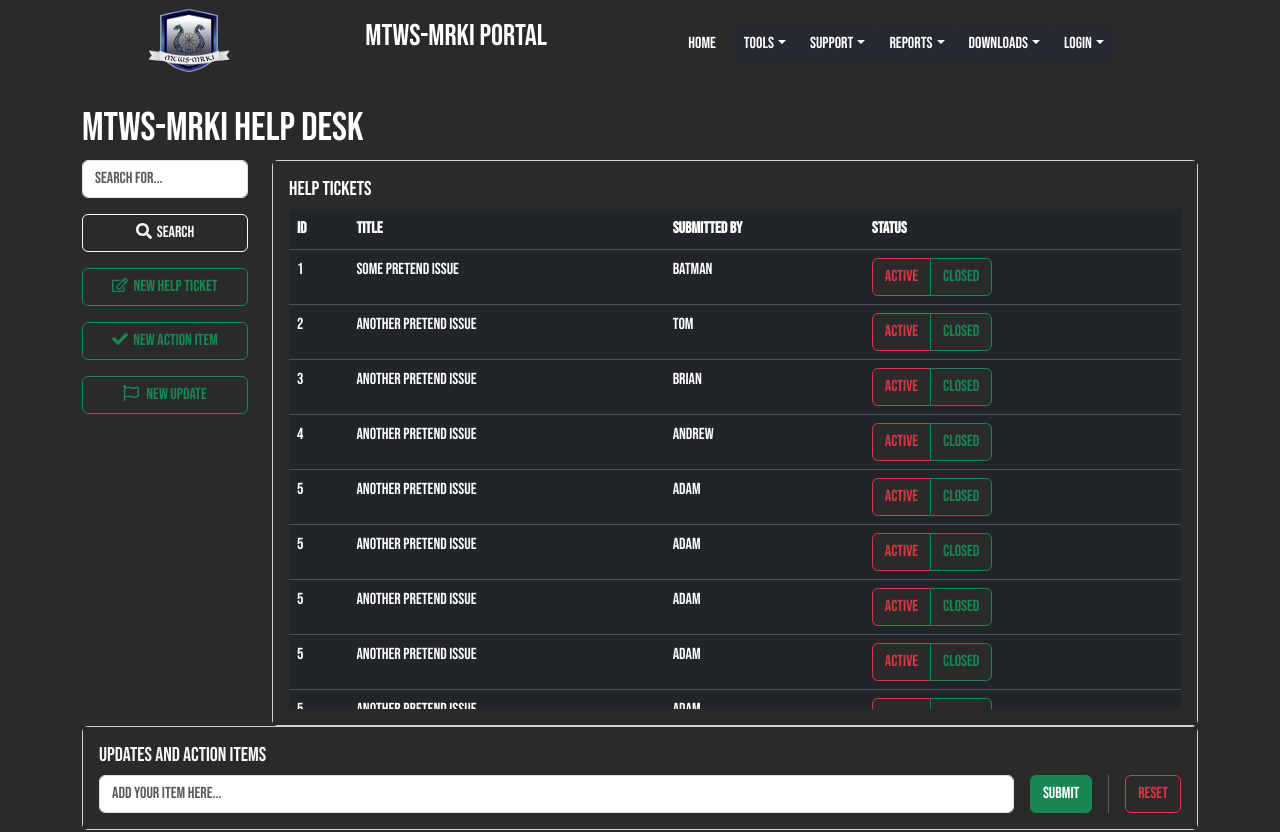
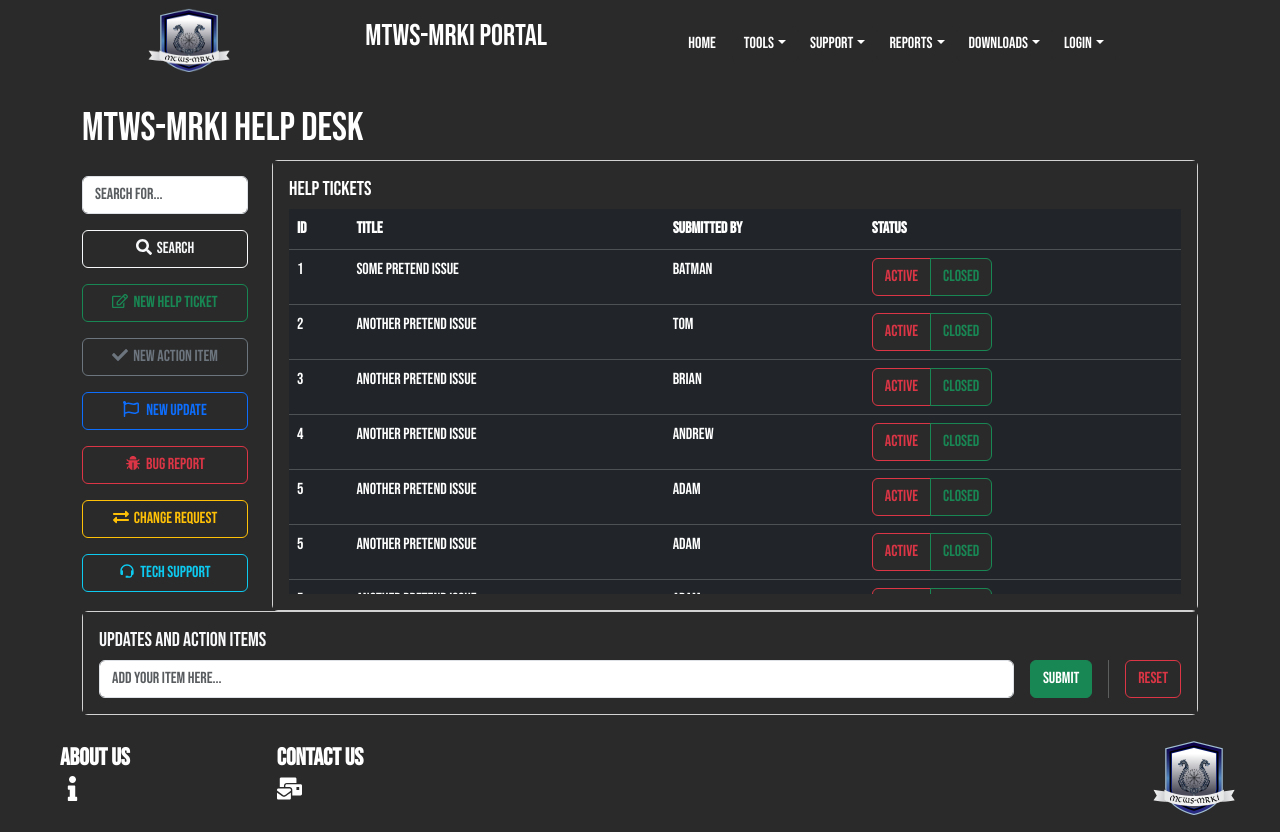
Before and after one commit to bridgetvon/mtws-portal, a React (Create React App) app: page /helpDesk in a window 1280 px wide. Shown: the top 832 px of the page. Built offline with nearby package versions, Linux system fonts and the light colour scheme.

Commit message:
more small tweakes

```diff
--- a/src/components/Footer/Footer.js
+++ b/src/components/Footer/Footer.js
@@ -4,7 +4,6 @@ import {
     Container,
     Row,
     Column,
-    FooterLink,
     Heading,
 } from "./FooterStyles";
 
--- a/src/components/Footer/FooterStyles.js
+++ b/src/components/Footer/FooterStyles.js
@@ -7,6 +7,7 @@ export const Box = styled.div`
     color: white;
     text-align: center;
     margin-top: 25px;
+
 
   @media (max-width: 1000px) {
     padding: 70px 30px;
--- a/src/components/Hero/Hero.css
+++ b/src/components/Hero/Hero.css
@@ -47,6 +47,10 @@
     object-fit: cover;
 }
 
+#top-card-txt{
+    font-family: 'Roboto', sans-serif;
+}
+
 
 form{
     background-color: transparent;
--- a/src/components/Hero/Hero.js
+++ b/src/components/Hero/Hero.js
@@ -41,7 +41,7 @@ const Hero = () => {
                     <Card bg="dark" text="light" border="light" className='hero-p'>
                         <Card.Img variant="top" src={MilitaryPic} id="card-img" />
                         <Card.Body>
-                            <Card.Text>
+                            <Card.Text id='top-card-txt'>
                                 This website is not an official component of the Department of Defense or any Military service. It is an unclassified site and contain NO classified
                                 government information. Users are precluded from submitting classified information in help requests or forum posts.
                             </Card.Text>
@@ -52,7 +52,7 @@ const Hero = () => {
                     <Card text="light" bg="dark" border="light" className='hero-p'>
                         <Card.Img variant="top" src={Soldiers} id="card-img" />
                         <Card.Body>
-                            <Card.Text>
+                            <Card.Text id='top-card-txt'>
                                 This website is not an official component of the Department of Defense or any Military service. It is an unclassified site and contain NO classified
                                 government information. Users are precluded from submitting classified information in help requests or forum posts.
                             </Card.Text>
@@ -63,10 +63,10 @@ const Hero = () => {
                     <Card bg="dark" text="light" border="light" className='hero-p'>
                         <Card.Img variant="top" src={HelpDesk} id="card-img" />
                         <Card.Body>
-                            <Card.Text>
+                            <Card.Text id='top-card-txt'>
                                 For MTWS_MRKI help you can call the MTWS help hotline at (123)-456-7891 & email at MTWSHelp@mtws-mrki.net, or
                             </Card.Text>
-                            <Button id="card-btn" className="m-2" variant="outline-light" text="light">
+                            <Button id="card-btn" className="m-4" variant="outline-light" text="light">
                                 Contact Here
                             </Button>
                         </Card.Body>
--- a/src/components/Nav/Navbar.css
+++ b/src/components/Nav/Navbar.css
@@ -17,7 +17,7 @@ nav{
     background-color: #fff;
     border: none;
     margin-left: 30px; */
-    background-color: #262a30;
+    background-color: #2a2a2a;
     color: #fff;
     border: none;
     cursor: pointer;
--- a/src/components/Table/Table.css
+++ b/src/components/Table/Table.css
@@ -1,5 +1,5 @@
 #custom-table {
     height: 500px;
-    max-height: 500px; /* Set the desired height for the container */
+    max-height: 385px; /* Set the desired height for the container */
     overflow-y: auto; /* Enable vertical scrollbar */
   }
--- a/src/index.css
+++ b/src/index.css
@@ -2,6 +2,7 @@
 
 
   *{
+    font-family: 'Roboto', sans-serif;
     font-family: 'Barlow', sans-serif;
     font-family: 'Bebas Neue', sans-serif;
   }
--- a/src/pages/Forum/Forum.css
+++ b/src/pages/Forum/Forum.css
@@ -1,7 +1,8 @@
 .vertical-card-group {
     display: flex;
     flex-direction: column;
-  }
+    background: #2a2a2a;
+}
 
 #card{
    border: 0px;
--- a/src/pages/Forum/Forum.js
+++ b/src/pages/Forum/Forum.js
@@ -28,7 +28,6 @@ function Forum() {
                         </Card.Body>
                         <Card.Body className="pe-0">
                             <Card.Link href="#">Reply</Card.Link>
-
                         </Card.Body>
                     </Card>
                     <Card text="light" id="card">
--- a/src/pages/HelpDesk/HelpDesk.js
+++ b/src/pages/HelpDesk/HelpDesk.js
@@ -3,7 +3,9 @@ import { Col, Container, Form, Row, Button, Card, Stack, Modal } from "react-boo
 import '../../App.css';
 import MyForm from '../../components/Form/Form'
 import MyTable from "../../components/Table/Table";
-import { FaCheck, FaRegFlag, FaRegHandshake, FaRegEdit, FaSearch } from "react-icons/fa";
+import { FaCheck, FaRegFlag, FaExchangeAlt, FaRegEdit, FaSearch } from "react-icons/fa";
+import {BiSupport} from 'react-icons/bi';
+import {AiFillBug} from 'react-icons/ai';
 
 function HelpDesk() {
     const [show, setShow] = useState(false);
@@ -21,7 +23,7 @@ function HelpDesk() {
                 </Row>
                 <Row>
 
-                    <Col lg={2}>
+                    <Col lg={2} className="mt-3">
                         {/* <Card style={{ color: '#fff' }}>
                             <Card.Body>
                                 <Card.Title> New Help Ticket</Card.Title>
@@ -57,7 +59,7 @@ function HelpDesk() {
                                     </Button>
                                 </Modal.Footer>
                             </Modal>
-                            <Button variant="outline-success" onClick={handleShow}>
+                            <Button variant="outline-secondary" onClick={handleShow}>
                                 <FaCheck style={{ marginRight: '5px' }}/>
                                 New Action Item
                             </Button>
@@ -81,7 +83,7 @@ function HelpDesk() {
                                     </Button>
                                 </Modal.Footer>
                             </Modal>
-                            <Button variant="outline-success" onClick={handleShow}>
+                            <Button variant="outline-primary" onClick={handleShow}>
                                 <FaRegFlag style={{ marginRight: '7px' }} />
                                 New Update
                             </Button>
@@ -105,6 +107,18 @@ function HelpDesk() {
                                     </Button>
                                 </Modal.Footer>
                             </Modal>
+                            <Button variant="outline-danger" onClick={handleShow}>
+                                <AiFillBug style={{ marginRight: '5px' }}/>
+                               Bug Report
+                            </Button>
+                            <Button variant="outline-warning" onClick={handleShow}>
+                                <FaExchangeAlt style={{ marginRight: '5px' }}/>
+                                Change Request
+                            </Button>
+                            <Button variant="outline-info" onClick={handleShow}>
+                                <BiSupport style={{ marginRight: '5px' }}/>
+                                Tech Support
+                            </Button>
                         </Stack>
                     </Col>
                     <Col>
```
